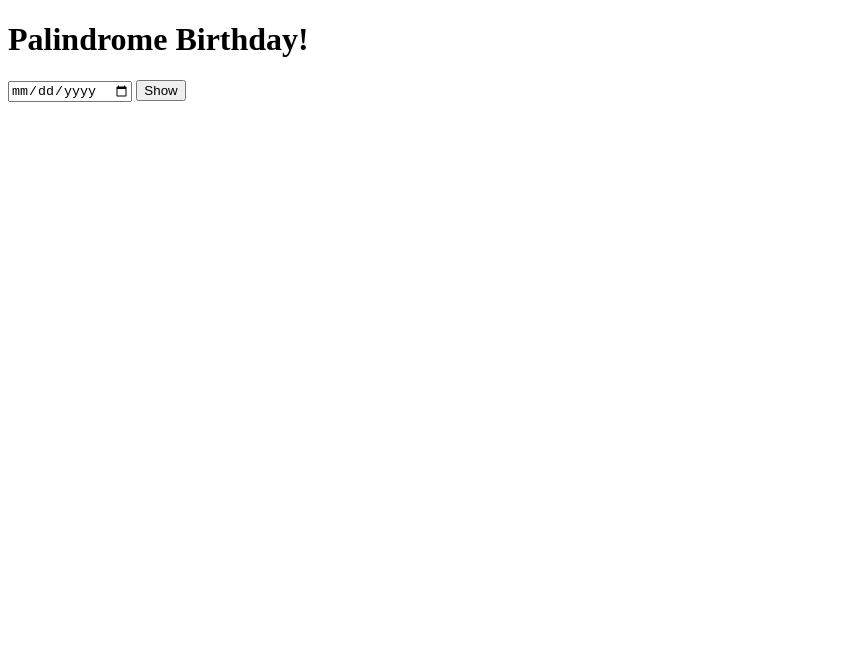
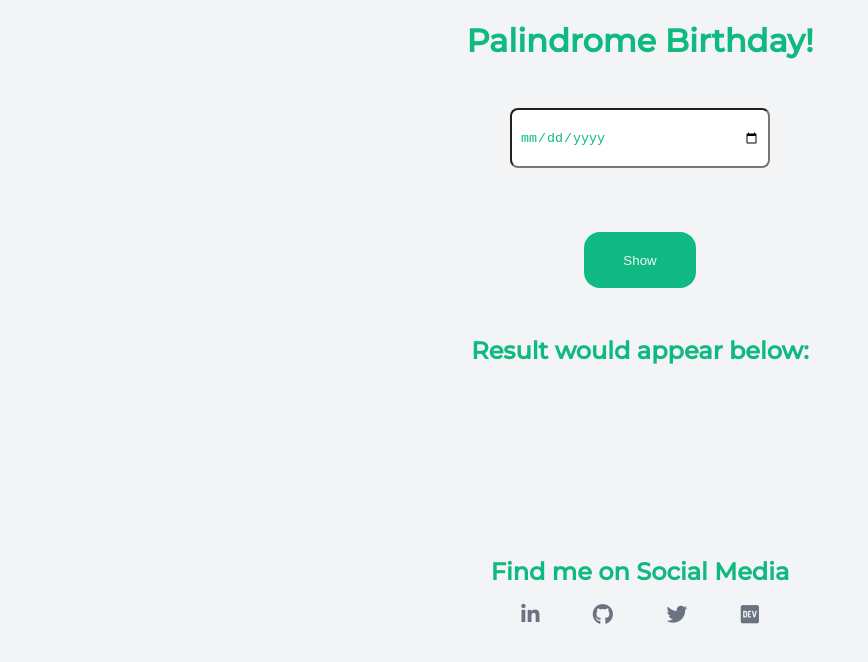
Before and after one commit to KaustubhM1997/birthday-palindrome, a plain HTML site: page index.html in a window 1280 px wide. Shown: the whole page, without its empty margins (0-868 px from the left). Drawn offline with Linux system fonts and the light colour scheme.

Commit message:
style: CSS added

```diff
--- a/index.html
+++ b/index.html
@@ -1,25 +1,73 @@
 <!DOCTYPE html>
 <html lang="en">
+
 <head>
     <meta charset="UTF-8">
     <meta http-equiv="X-UA-Compatible" content="IE=edge">
     <meta name="viewport" content="width=device-width, initial-scale=1.0">
     <title>Palindrome Birthday</title>
     <link rel="stylesheet" href="style.css">
+    <link rel="stylesheet" href="https://cdnjs.cloudflare.com/ajax/libs/font-awesome/5.15.3/css/all.min.css" />
 </head>
+
 <body>
 
-    <h1>Palindrome Birthday!</h1>
+    <div class="container">
 
-    <input type="date" id="bday-input">
+        <header>
 
-    <button id="show-btn">Show</button>
+            <h1>Palindrome Birthday!</h1>
 
-    <p id="result"></p>
+
+        </header>
+
+
+
+        <input type="date" id="bday-input">
+
+        <button id="show-btn">Show</button>
+
+        <h2>Result would appear below:</h2>
+
+        <p id="result"></p>
+
+        <footer class="footer">
+            <div class="footer-header">Find me on Social Media</div>
+
+            <ul class="list-non-bullet">
+                <li class="list-item-inline">
+                    <a target="_blank" rel="noreferrer" class="link footer-symbol"
+                        href="https://www.linkedin.com/in/kaustubh-manglurkar-871ba0167/">
+                        <i class="fab fa-linkedin-in"></i>
+                    </a>
+                </li>
+                <li class="list-item-inline">
+                    <a target="_blank" rel="noreferrer" class="link footer-symbol"
+                        href="https://github.com/KaustubhM1997?tab=repositories">
+                        <i class="fab fa-github"></i>
+                    </a>
+                </li>
+                <li class="list-item-inline">
+                    <a target="_blank" rel="noreferrer" class="link footer-symbol"
+                        href="https://twitter.com/KaustubhManglu1">
+                        <i class="fab fa-twitter"></i>
+                    </a>
+                </li>
+                <li class="list-item-inline">
+                    <a target="_blank" rel="noreferrer" class="link footer-symbol"
+                        href="https://dev.to/kaustubhmanglu1/create-your-first-cli-app-4c1p">
+                        <i class="fab fa-dev"></i>
+                    </a>
+                </li>
+            </ul>
+        </footer>
+
+    </div>
 
 
 
 
     <script src="app.js"></script>
 </body>
+
 </html>
--- a/style.css
+++ b/style.css
@@ -0,0 +1,98 @@
+@import url('https://fonts.googleapis.com/css2?family=Montserrat:wght@400;500&display=swap');
+
+:root {
+
+    --primary-color: #10B981;
+    --off-white: #F3F4F6;
+
+}
+
+body {
+
+    font-family: 'Montserrat', sans-serif;
+    background-color: var(--off-white);
+}
+
+header {
+
+    text-align: center;
+    color: var(--primary-color);
+}
+
+input {
+    padding: 0.5rem;
+    width: 15rem;
+    height: 5vh;
+    border-radius: 0.5rem;
+    outline: none;
+    /* border: none; */
+    color: var(--primary-color);
+    margin: auto;
+    margin-top: 3rem;
+    display: block;
+  }
+
+  h2 {
+
+    color: var(--primary-color);
+    text-align: center;
+    margin-top: 3rem;
+  }
+
+
+  button {
+    padding: 0.5rem;
+    width: 7rem;
+    height: 7vh;
+    border-radius: 1rem;
+    border: none;
+    color: var(--off-white);
+    background-color: var(--primary-color);
+    cursor: pointer;
+    display: block;
+    margin: auto;
+    margin-top: 4rem;
+
+  }
+
+#result {
+
+    text-align: center;
+    padding-top: 2rem;
+    font-size: 1.5rem;
+    font-weight: bold;
+    margin-top: 3rem;
+}
+
+.list-non-bullet {
+    list-style: none;
+  }
+
+  .list-item-inline {
+    display: inline;
+    padding: 0rem 0.5rem;
+    font-size: 1.3rem;
+  }
+
+  .link {
+    text-decoration: none;
+    padding: 0rem 1rem;
+    color: #6b7280;
+  }
+
+  .footer {
+
+    text-align: center;
+  }
+
+  .footer-header {
+    margin-top: 7rem;
+    font-size: 1.5rem;
+    font-weight: bold;
+    /* padding-bottom: 1rem; */
+    color: var(--primary-color);
+  }
+
+  .footer ul {
+    padding-inline-start: 0px;
+  }
```
